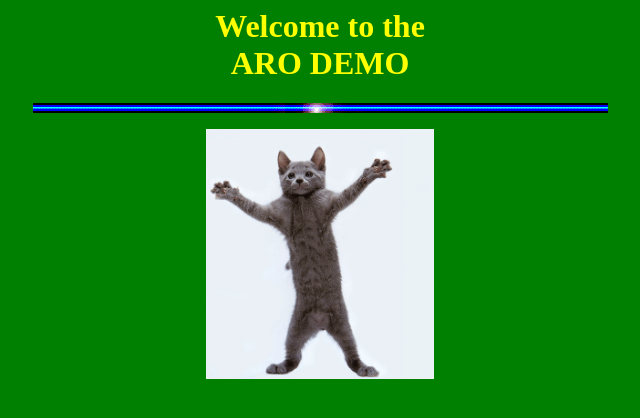
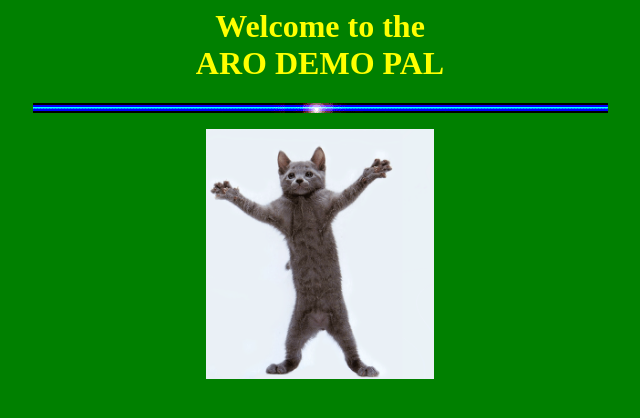
Before and after one commit to Jayesh0387/bluegreen, a plain HTML site: page index.html in a window 1280 px wide. Shown: the whole page, without its empty margins (320-960 px from the left). Drawn offline with Linux system fonts and the light colour scheme.

Commit message:
Update index.html

```diff
--- a/index.html
+++ b/index.html
@@ -11,7 +11,7 @@ p { text-align: center }
 
 <body>
 
-  <h1>Welcome to the <br/>ARO DEMO </h1>
+  <h1>Welcome to the <br/>ARO DEMO PAL </h1>
 
   <p><img src="sinvalo.gif"/></p>
 
```
